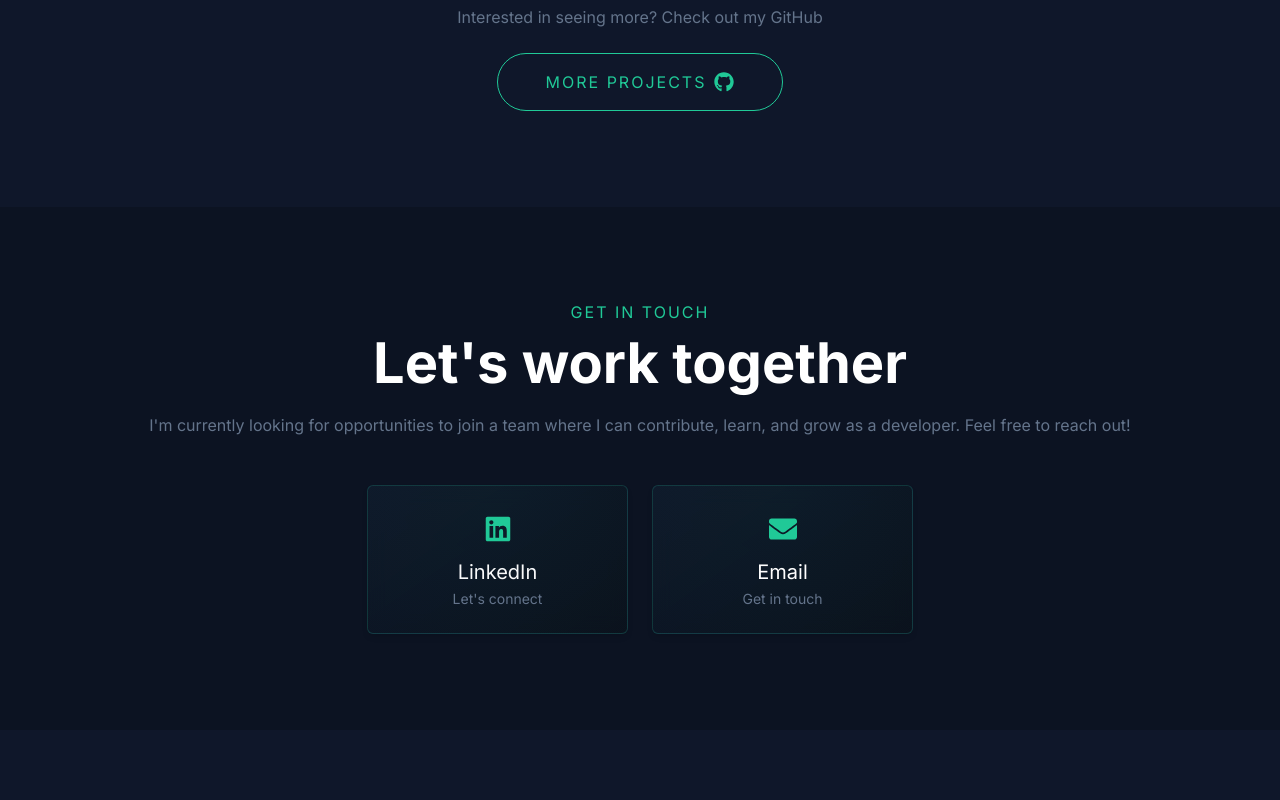
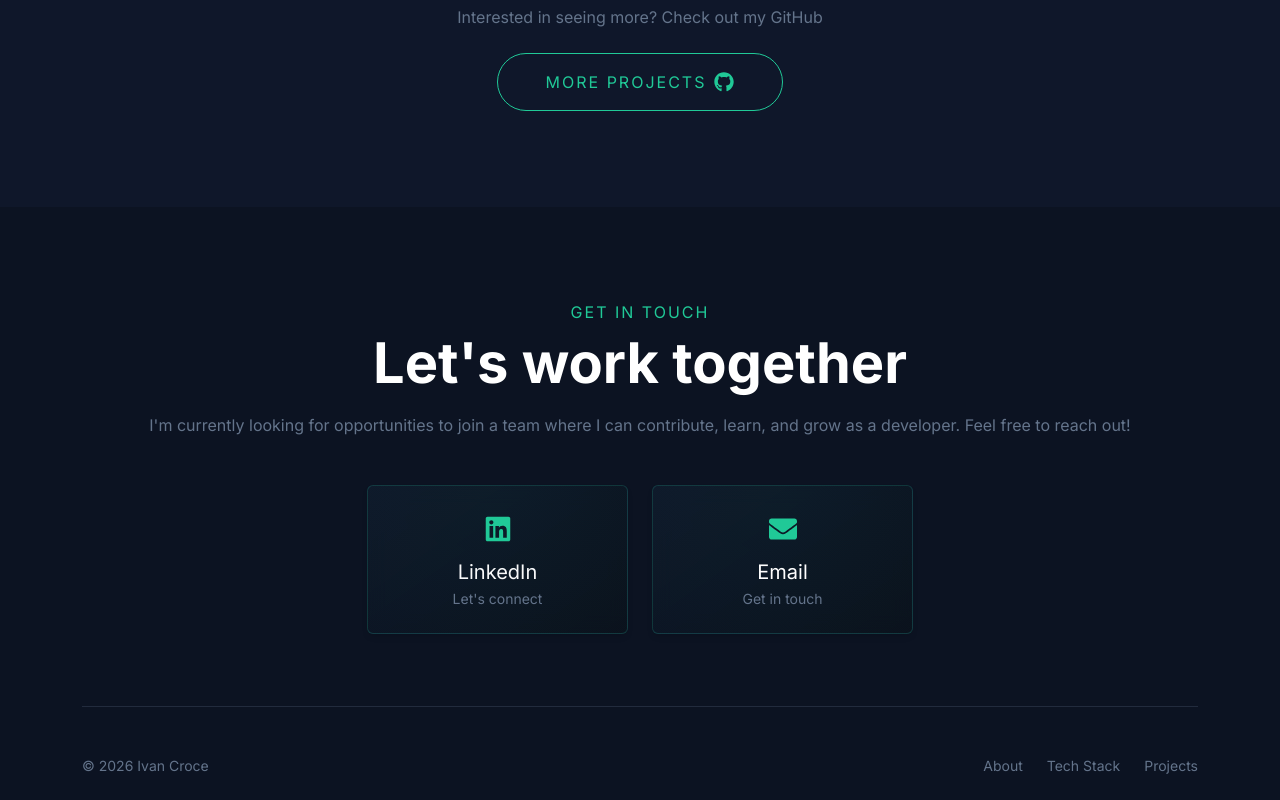
Before and after one commit to ivancroce/portfolio, a React (Vite) app: page / in a window 1280 px wide. Shown: the part 4729-5529 px from the top of the page. Before the commit the page ends 5459 px from the top, so only its background shows below. Built offline with nearby package versions, Linux system fonts and the light colour scheme.

Commit message:
Add Footer.tsx

```diff
--- a/src/App.tsx
+++ b/src/App.tsx
@@ -1,11 +1,13 @@
 import About from "./components/About";
 import Contact from "./components/Contact";
+import Footer from "./components/Footer";
 import Hero from "./components/Hero";
 import Projects from "./components/Projects";
 import TechStack from "./components/TechStack";
 
 function App() {
   return (
+    <>
       <main>
         <Hero />
         <About />
@@ -13,6 +15,8 @@ function App() {
         <Projects />
         <Contact />
       </main>
+      <Footer />
+    </>
   );
 }
 
--- a/src/components/Contact.tsx
+++ b/src/components/Contact.tsx
@@ -18,7 +18,7 @@ const Contact = () => {
   const emailCardVariants: Variants = fadeIn("left", "tween", 0.5, 0.75);
 
   return (
-    <section className="py-5 bg-darker overflow-hidden" id="contact">
+    <section className="pt-5 bg-darker overflow-hidden" id="contact">
       <motion.div variants={containerVariants} initial="hidden" whileInView="show" viewport={{ once: true, amount: 0.1 }} className="container pt-5">
         <div className="text-center mb-5">
           <motion.h6 variants={headerVariants} className="text-primary text-uppercase letter-spacing-2 mb-2">
--- /dev/null
+++ b/src/components/Footer.tsx
@@ -0,0 +1,27 @@
+const Footer = () => {
+  return (
+    <footer className="bg-darker py-4">
+      <div className="container">
+        <div className="d-flex flex-column flex-md-row justify-content-between align-items-center text-secondary small border-top border-secondary border-opacity-25 pt-5">
+          <div className="mb-3 mb-md-0">&copy; 2026 Ivan Croce</div>
+
+          <div className="d-flex gap-4">
+            <a href="#about" className="text-secondary text-decoration-none hover-primary">
+              About
+            </a>
+
+            <a href="#tech-stack" className="text-secondary text-decoration-none hover-primary">
+              Tech Stack
+            </a>
+
+            <a href="#projects" className="text-secondary text-decoration-none hover-primary">
+              Projects
+            </a>
+          </div>
+        </div>
+      </div>
+    </footer>
+  );
+};
+
+export default Footer;
```
Also changed, not shown: public/preview-image.png (added). Lines whose indentation alone changed are shown as unchanged.
